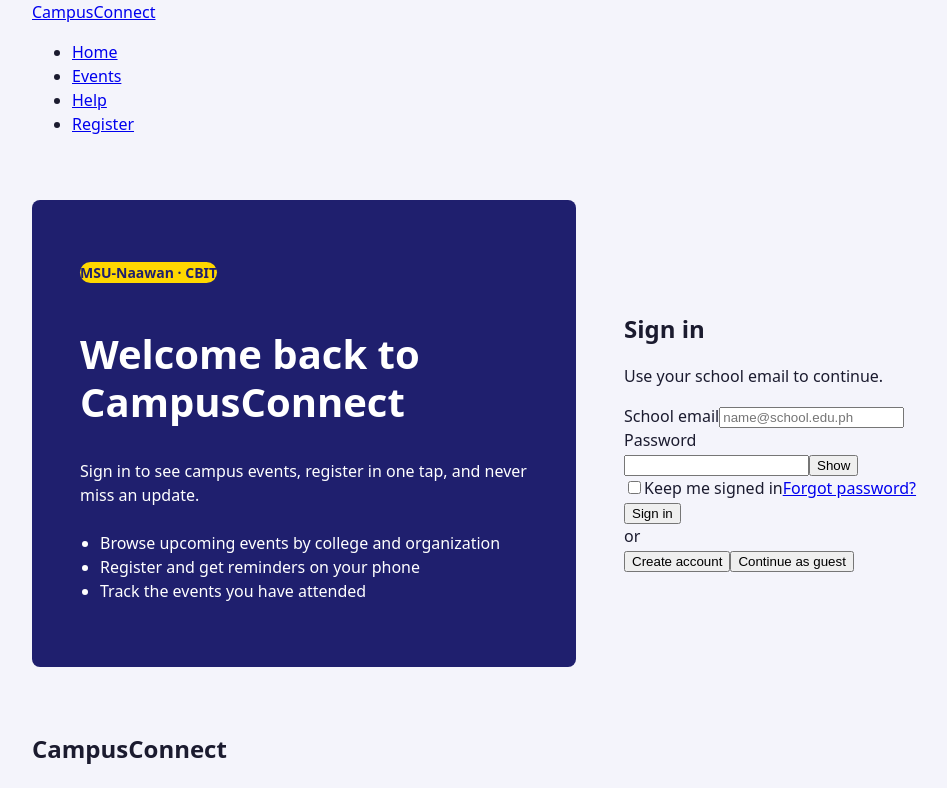
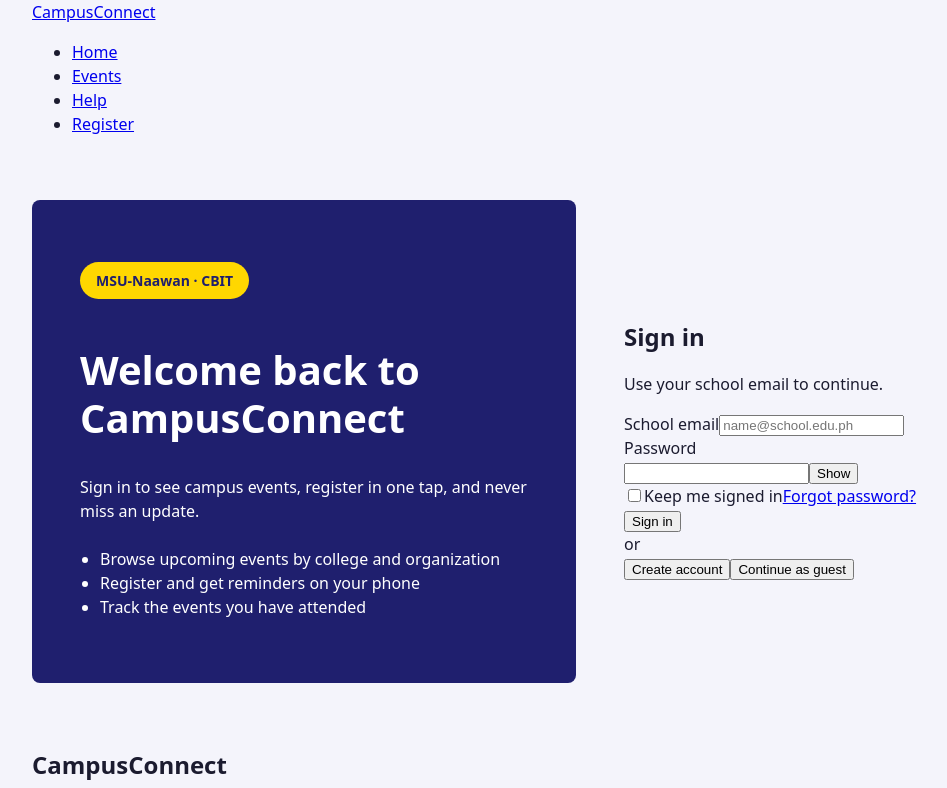
Before and after one commit to enialle2/ccc181-week10-group8, a React (Vite) app: page / in a window 1280 px wide. Shown: the top 788 px of the page, without its empty margins (40-987 px from the left). Built offline with nearby package versions, Linux system fonts and the light colour scheme.

Commit message:
base: added padding

```diff
--- a/src/styles/base.css
+++ b/src/styles/base.css
@@ -67,6 +67,7 @@
   font-weight: 700;
   font-size: 0.875rem;
   border-radius: 999px;
+  padding: 0.5rem 1rem;
 }
 
 .brand-panel__title {
```
